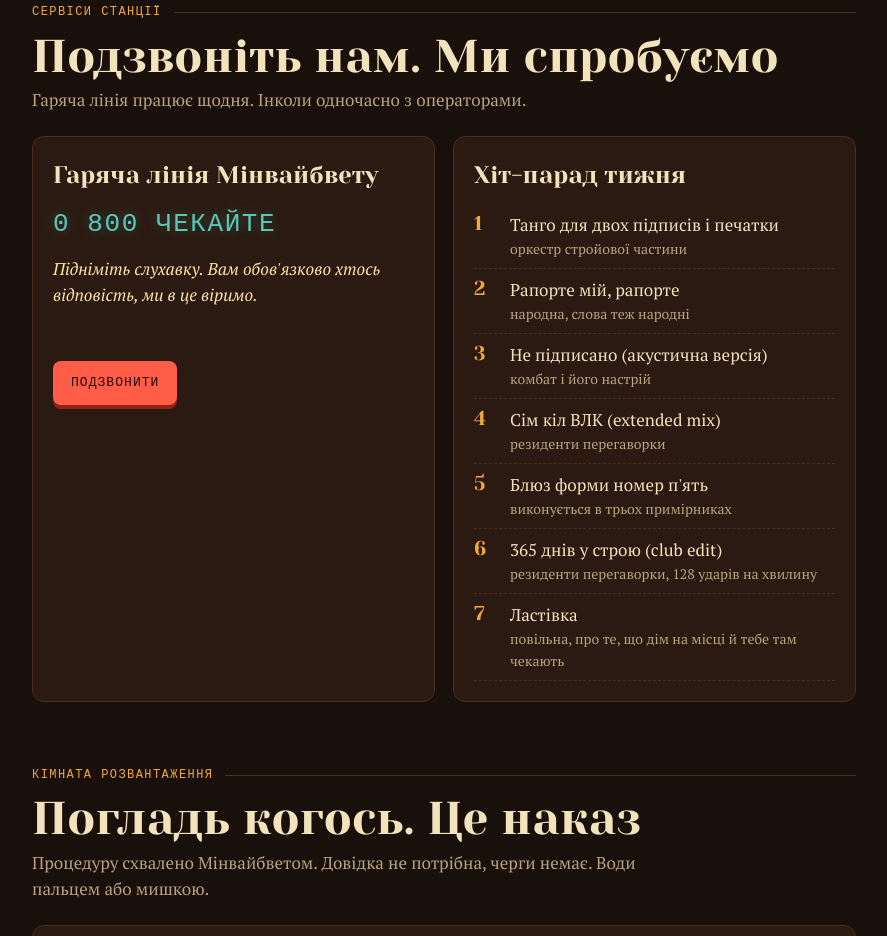
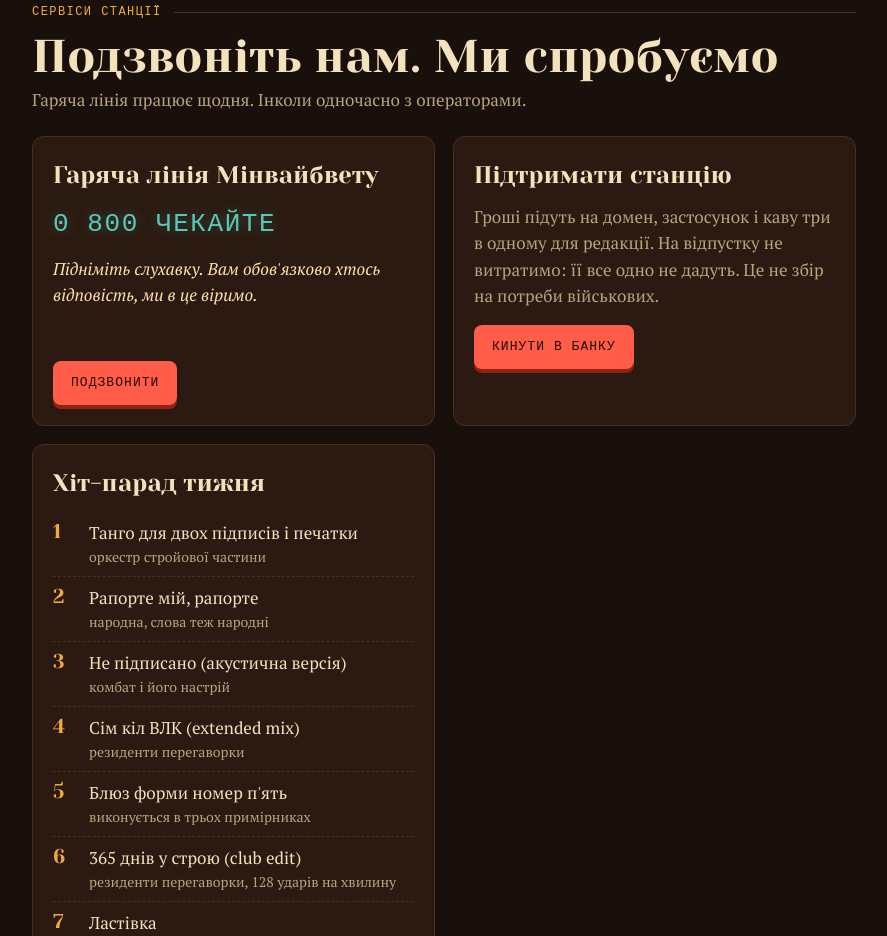
Before and after one commit to rxvkbr/minvaibvet, a plain HTML site: page index.html in a window 1280 px wide. Shown: the part 5017-5953 px from the top of the page, without its empty margins (196-1083 px from the left). Drawn offline with Linux system fonts and the light colour scheme; a web font is replaced by a local one.

Commit message:
Add the donation jar link to the site and the repository
Co-Authored-By: Claude Fable 5.2 <noreply@anthropic.com>
Claude-Session: https://claude.ai/code/session_01YSA8KMdbd449J4zmHYF2qz

```diff
--- a/index.html
+++ b/index.html
@@ -157,6 +157,7 @@ section>h2{font-family:var(--f-display);font-weight:400;font-size:clamp(30px,6.4
 #answer{min-height:5.2em;margin:12px 0 16px;font-style:italic;color:#ffe2a8}
 .call{border:0;border-radius:8px;padding:12px 18px;background:var(--neon);color:#200804;font-family:var(--f-mono);
   font-size:13px;letter-spacing:.08em;text-transform:uppercase;box-shadow:0 4px 0 #8f2416}
+.call{display:inline-block;text-decoration:none}
 .call:active{transform:translateY(3px);box-shadow:0 1px 0 #8f2416}
 .chart{list-style:none;margin:0;padding:0;counter-reset:n}
 .chart li{counter-increment:n;display:grid;grid-template-columns:28px 1fr;gap:8px;padding:8px 0;border-bottom:1px dashed var(--panel-edge)}
@@ -387,6 +388,11 @@ body[data-st="music"] .dish h3{font-family:var(--f-club);font-weight:800;text-tr
       <div class="phone">0 800 ЧЕКАЙТЕ</div>
       <p id="answer" aria-live="polite">Підніміть слухавку. Вам обов'язково хтось відповість, ми в це віримо.</p>
       <button class="call" id="call">Подзвонити</button>
+    </div>
+    <div class="card">
+      <h3>Підтримати станцію</h3>
+      <p style="margin:0 0 16px;color:var(--ivory-dim)">Гроші підуть на домен, застосунок і каву три в одному для редакції. На відпустку не витратимо: її все одно не дадуть. Це не збір на потреби військових.</p>
+      <a class="call" href="https://send.monobank.ua/jar/AC4G66LERn" target="_blank" rel="noopener">Кинути в банку</a>
     </div>
     <div class="card" id="napp" hidden>
       <h3>Хороша новина щодня</h3>
```
Also changed, not shown: .github/FUNDING.yml (added).
